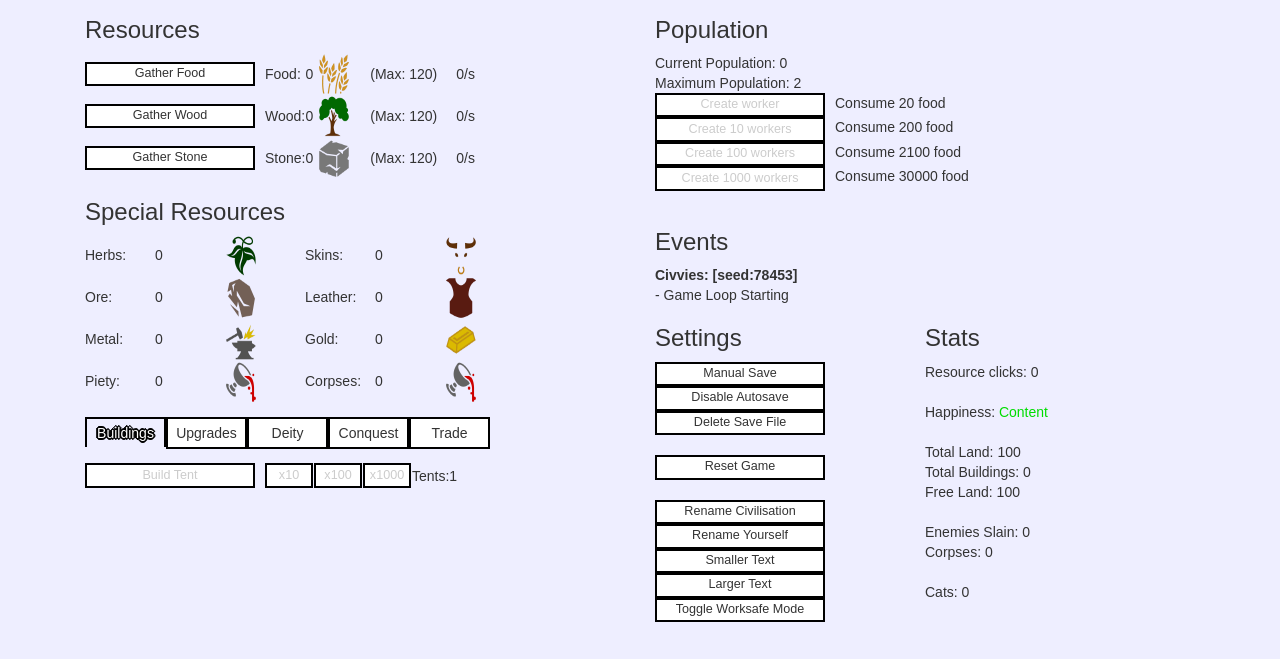
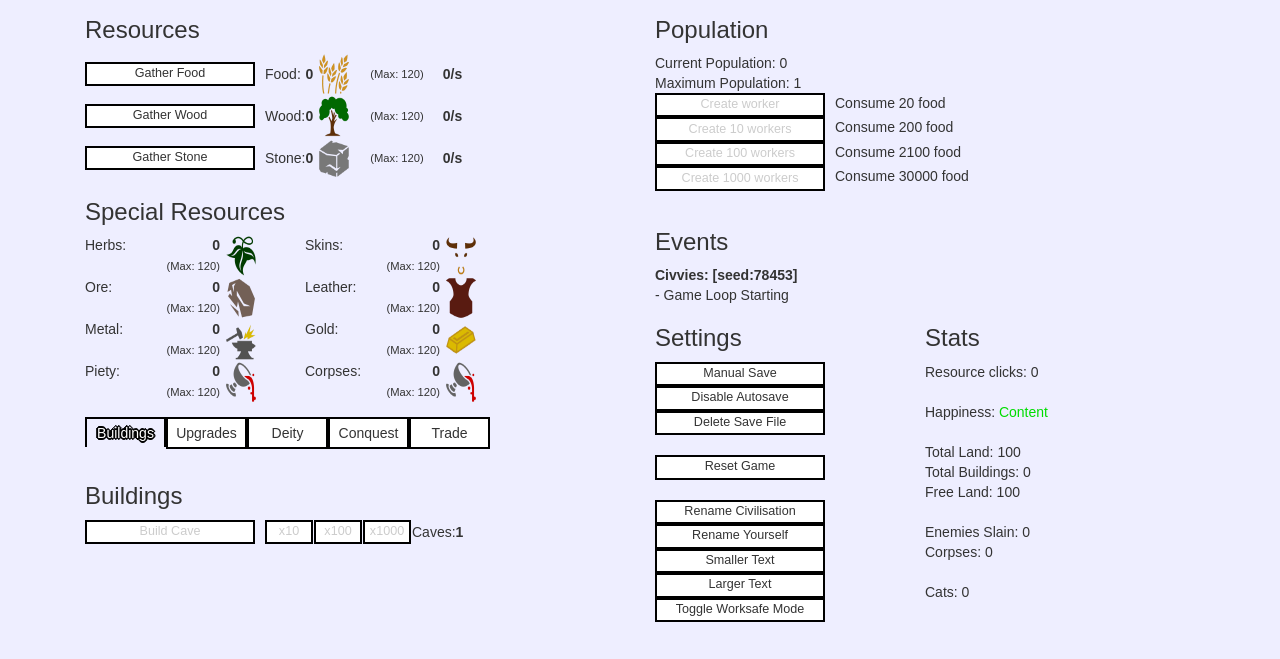
Before and after one commit to jaycrossler/civvies, a website: page examples/civclicker_library.html in a window 1280 px wide. Shown: the part 136-795 px from the top of the page. Drawn offline with Linux system fonts and the light colour scheme.

Commit message:
Fixed resource sizing and added a few buildings to make bootstrapping easier

```diff
--- a/css/civclicker_library.css
+++ b/css/civclicker_library.css
@@ -292,8 +292,14 @@ h3{
 	width:300px;
 }
 .number{
+    font-weight: bold;
 	text-align:right;
 	padding-right:5px;
+}
+.number_small {
+    text-align:right;
+   	padding-right:5px;
+    font-size: .8em;
 }
 .icon{
 	padding-right:10px;
--- a/js/civvies-game-display.js
+++ b/js/civvies-game-display.js
@@ -23,6 +23,7 @@
                 var times = resource.amount_from_click || 1;
                 var title = (times == 1) ? name : times + " " + Helpers.pluralize(name);
                 var description = _c.cost_benefits_text(game, resource, true, times);
+                var max = _c.getResourceMax(game, resource);
 
                 $('<button>')
                     .text('Gather ' + name)
@@ -47,9 +48,9 @@
                     .addClass('icon icon-lg')
                     .appendTo($td4);
                 resource.$max = $('<td>')
-                    .addClass('number')
+                    .addClass('number_small')
                     .attr('id', 'resource-max-' + resource.name)
-                    .text("(Max: " + game.game_options.storage_initial + ")")
+                    .text("(Max: " + max + ")")
                     .appendTo($tr);
                 resource.$rate = $('<td>')
                     .addClass('number net')
@@ -69,22 +70,35 @@
             if (resource.grouping == 2) {
                 var name = _.str.titleize(resource.title || resource.name);
                 var description = _c.cost_benefits_text(game, resource, false, 1);
+                var max = _c.getResourceMax(game, resource);
 
                 var $div = $('<div>')
                     .addClass('icon resource-holder')
                     .appendTo($pointers.secondary_resources);
                 $('<span>')
                     .text(name + ":")
+                    .css({verticalAlign:'top'})
+                    .appendTo($div);
+                var $holder = $('<span>')
+                    .css({display:'inline-block'})
                     .appendTo($div);
                 resource.$holder = $('<span>')
                     .attr('id', 'resource-' + resource.name)
+                    .addClass('number')
                     .text(0)
-                    .appendTo($div);
+                    .appendTo($holder);
+                resource.$max = $('<span>')
+                    .attr('id', 'resource-max-' + resource.name)
+                    .addClass('number_small')
+                    .text("(Max: " + max + ")")
+                    .appendTo($holder);
                 $('<img>')
                     .attr('src', resource.image)
+                    .css({verticalAlign:'top'})
                     .popover({title: name, content: description, trigger: 'hover', placement: 'right', html: false, container: $div})
                     .addClass('icon icon-lg')
                     .appendTo($div);
+
             }
         });
     }
@@ -94,7 +108,7 @@
         _.each(game.game_options.resources, function (resource) {
             if (resource.$holder) {
                 var res_data = game.data.resources[resource.name];
-                res_data = Helpers.abbreviateNumber(res_data);
+                res_data = Helpers.abbreviateNumber(res_data, false, true);
                 resource.$holder.text(res_data)
             }
 
@@ -106,7 +120,15 @@
 
             if (resource.$rate) {
                 var res_rate = Helpers.abbreviateNumber(rates[resource.name]) || 0;
-                resource.$rate.text(res_rate + "/s"); //TODO: Calculate if tick frequence not 1s
+                var rate_text;
+                if (res_rate < 0) {
+                    rate_text = '<span style="color:red">' + res_rate + '/s';
+                } else if (res_rate > 0) {
+                    rate_text = '<span style="color:green">+' + res_rate + '/s';
+                } else {
+                    rate_text = res_rate + '/s';
+                }
+                resource.$rate.html(rate_text); //TODO: Calculate if tick frequency not 1s
             }
         });
 
@@ -123,7 +145,6 @@
     function show_building_buttons(game) {
         $('<h3>')
             .text('Buildings')
-            .hide()
             .appendTo($pointers.building_list);
         var $table = $('<table>')
             .appendTo($pointers.building_list);
@@ -205,9 +226,9 @@
                 });
             }
         });
-        if (buildings_shown) {
-            $pointers.building_list.find('h3').show();
-        }
+//        if (buildings_shown) {
+//            $pointers.building_list.find('h3').show();
+//        }
     }
 
     //------------------------------------------
--- a/js/civvies-variables.js
+++ b/js/civvies-variables.js
@@ -5,9 +5,6 @@
         tick_time: 1000,
         autosave_every: 60,
         autosave: true,
-
-        //TODO: These should move to variables
-        storage_initial: 120,
 
         resources: [
             //Note: Grouping 1 is clickable by user to gather resources manually
@@ -21,33 +18,38 @@
 
             {name: 'leather', grouping: 2, image: '../images/civclicker/leather.png', notes: "Created by Tanners working in a Tannery"},
             {name: 'metal', grouping: 2, image: '../images/civclicker/metal.png', notes: "Created by Blacksmiths working in a Smithy"},
+
             {name: 'gold', grouping: 2, image: '../images/civclicker/gold.png', notes: "Created from trading goods with Traders"},
-
             {name: 'piety', grouping: 2, image: '../images/civclicker/piety.png', notes: "Created by Clerics working in a Temple"},
             {name: 'corpses', grouping: 2, image: '../images/civclicker/piety.png', notes: "Created when towns people die from starvation or fighting"},
+
+            //TODO: Haven't applied these yet
+            {name: 'healing', grouping: 3, image: '../images/civclicker/piety.png', notes: "Created by Clerics and Apothecaries"},
             {name: 'wonder', grouping: 3, image: '../images/civclicker/piety.png', notes: "Created by Labourers working on a Wonder"}
         ],
         buildings: [
-            {name: 'tent', type: 'home', costs: {skins: 2, wood: 2}, population_supports: 2, initial: 1},
+            {name: 'cave', type: 'home', costs: {wood: 2, food:1, stone:1}, population_supports: 1, initial: 1},
+            {name: 'tent', type: 'home', costs: {skins: 2, wood: 2}, population_supports: 2},
+            {name: 'hovel', type: 'home', costs: {food: 15, wood: 20, stone:5}, population_supports: 3},
             {name: 'hut', type: 'home', costs: {skins: 1, wood: 20}, population_supports: 4},
-            {name: 'cottage', type: 'home', costs: {stone: 30, wood: 10}, population_supports: 6},
-            {name: 'house', type: 'home', costs: {stone: 70, wood: 30}, population_supports: 10},
-            {name: 'mansion', type: 'home', costs: {stone: 200, wood: 200, leather: 20}, population_supports: 20},
+            {name: 'cottage', type: 'home', costs: {stone: 30, wood: 10}, population_supports: 6, upgrades: {harvesting: true}},
+            {name: 'house', type: 'home', costs: {stone: 70, wood: 30}, population_supports: 10, upgrades: {masonry: true}},
+            {name: 'mansion', type: 'home', costs: {stone: 200, wood: 200, leather: 20}, population_supports: 20, upgrades: {architecture: true}},
 
-            {name: 'barn', type: 'storage', costs: {wood: 100}, supports: {food: 100}, notes: "Increase the food you can store"},
-            {name: 'woodstock', type: 'storage', costs: {wood: 100}, supports: {wood: 100}, notes: "Increase the wood you can store"},
-            {name: 'stonestock', type: 'storage', costs: {wood: 100}, supports: {stone: 100}, notes: "Increase the stone you can store"},
+            {name: 'barn', type: 'storage', costs: {wood: 100}, supports: {food: 100, herbs: 1000}, upgrades: {harvesting: true}, notes: "Increase the food you can store"},
+            {name: 'woodstock', type: 'storage', costs: {wood: 100}, supports: {wood: 100, skins: 1000, leather:100}, notes: "Increase the wood you can store"},
+            {name: 'stonestock', type: 'storage', costs: {wood: 100}, supports: {stone: 100, ore: 1000, metal:100}, upgrades: {prospecting: true}, notes: "Increase the stone you can store"},
 
             {name: 'tannery', type: 'business', costs: {wood: 30, stone: 70, skins: 2}, supports: {tanners: 2}, upgrades: {skinning: true}},
             {name: 'smithy', type: 'business', costs: {wood: 30, stone: 70, ore: 2}, supports: {blacksmiths: 2}, upgrades: {prospecting: true}},
             {name: 'apothecary', type: 'business', costs: {wood: 30, stone: 70, herbs: 2}, supports: {apothecaries: 2}, upgrades: {harvesting: true}},
-            {name: 'temple', type: 'business', costs: {wood: 30, stone: 120, herbs: 10}, supports: {clerics: 1}, upgrades:{masonry:true}},
-            {name: 'barracks', type: 'business', costs: {food: 20, wood: 60, stone: 120}, supports: {soldiers: 5}, upgrades: {weaponry: true, masonry:true}},
+            {name: 'temple', type: 'business', costs: {wood: 30, stone: 120, herbs: 10}, supports: {clerics: 1, piety:2000, gold:5}, upgrades:{masonry:true}},
+            {name: 'barracks', type: 'business', costs: {food: 20, wood: 60, stone: 120}, supports: {soldiers: 5, gold:2}, upgrades: {weaponry: true, masonry:true}},
             {name: 'stable', type: 'business', costs: {food: 60, wood: 60, stone: 120, leather: 10}, supports: {cavalry: 5}, upgrades: {horseback: true}},
 
             {name: 'mill', type: 'upgrade', costs: {wood: 100, stone: 100}, options: {food_efficiency: .1}, upgrades: {wheel: true}, notes: "Improves Farming Efficiency"},
             {name: 'graveyard', type: 'upgrade', costs: {wood: 50, stone: 200, herbs: 50}, options: {grave_spot: 100}, notes: "Increases Grave Plots", upgrades:{writing:true}}, //TODO: Should graves be a resource?
-            {name: 'fortification', type: 'upgrade', costs: {stone: 100}, options: {defense_improvement: 5}, notes: "Improves Defenses", upgrades:{codeoflaws:true, palisade:true}},
+            {name: 'fortification', type: 'upgrade', costs: {stone: 100}, options: {defense_improvement: 5}, supports: {gold:10}, notes: "Improves Defenses", upgrades:{codeoflaws:true, palisade:true}},
 
             {name: 'battleAltar', title: "Battle Altar", type: 'altar', costs: {devotion: 1, stone: 200, metal: 50, piety: 200}, upgrades:{deity:true}},
             {name: 'fieldsAltar', title: "Fields Altar", type: 'altar', costs: {devotion: 1, food: 500, wood: 500, stone: 200, piety: 200}, upgrades:{deity:true}},
@@ -57,24 +59,26 @@
         populations: [
             {name: 'unemployed', title: 'Unemployed Worker', type: 'basic', notes: "Unassigned Workers that eat up food", unassignable: true, cull_order: 2},
             {name: 'sick', type: 'basic', notes: "Sick workers that need medical help", unassignable: true, cull_order: 1},
+
             {name: 'farmers', type: 'basic', produces: {food: "farmers"}, doesnt_require_office: true, cull_order: 10},
-            {name: 'woodcutters', type: 'basic', produces: {wood: 1}, doesnt_require_office: true, cull_order: 9},
-            {name: 'miners', type: 'basic', produces: {stone: 1}, doesnt_require_office: true},
+            {name: 'woodcutters', type: 'basic', produces: {wood: "woodcutters"}, doesnt_require_office: true, cull_order: 9},
+            {name: 'miners', type: 'basic', produces: {stone: "miners"}, doesnt_require_office: true},
 
-            {name: 'tanners', type: 'medieval', consumes: {skins: 1}, produces: {leather: 1}},
-            {name: 'blacksmiths', type: 'medieval', consumes: {ore: 1}, produces: {metal: 1}},
-            {name: 'apothecaries', type: 'medieval', consumes: {herbs: 1}, supports: {healing: 1}},
-            {name: 'clerics', type: 'medieval', consumes: {food: 2, herbs: 1}, supports: {healing: .1, burying: 5}, produces: {piety: 1}, cull_order: 6},
+            {name: 'tanners', type: 'medieval', consumes: {skins: 1}, produces: {leather: "tanners"}},
+            {name: 'blacksmiths', type: 'medieval', consumes: {ore: 1}, produces: {metal: "blacksmiths"}},
+            {name: 'apothecaries', type: 'medieval', consumes: {herbs: 1}, supports: {healing: "apothecaries"}},
+            {name: 'clerics', type: 'medieval', consumes: {food: 2, herbs: 1}, supports: {healing: .1, burying: 5}, produces: {piety: "clerics"}, cull_order: 6},
             {name: 'labourers', type: 'medieval', consumes: {herbs: 10, leather: 10, metal: 10, piety: 10}, produces: {wonder: 1}, cull_order: 2},
 
             {name: 'cats', type: 'mystical', cull_order: 11},  //TODO: What makes cats?
             {name: 'zombies', type: 'mystical', costs: {corpses: 1}, doesnt_consume_food: true},
 
-            {name: 'soldiers', type: 'warfare', consumes: {food: 2}, supports: {battle: 1.5}, upgrades: {weaponry: true}, cull_order: 8},
-            {name: 'cavalry', type: 'warfare', consumes: {food: 1, herbs: 1}, supports: {battle: 2}, upgrades: {horseback: true}, cull_order: 7},
-            {name: 'siege', type: 'warfare', costs: {metal: 10, wood: 100}, supports: {battle: 5}, upgrades: {construction: true, mathematics:true}, doesnt_require_office: true, doesnt_consume_food: true}
+            {name: 'soldiers', type: 'warfare', consumes: {food: 2}, supports: {battle: "soldiers"}, upgrades: {weaponry: true}, cull_order: 8},
+            {name: 'cavalry', type: 'warfare', consumes: {food: 1, herbs: 1}, supports: {battle: "cavalry"}, upgrades: {horseback: true}, cull_order: 7},
+            {name: 'siege', type: 'warfare', costs: {metal: 10, wood: 100}, supports: {battle: .1}, upgrades: {construction: true, mathematics:true}, doesnt_require_office: true, doesnt_consume_food: true}
         ],
         variables: [
+            {name: "storageInitial", value: 120},
             {name: "happiness", value: 1},
             {name: "farmers", value: 1.2},
             {name: "pestBonus", value: 0},
--- a/js/helpers.js
+++ b/js/helpers.js
@@ -151,8 +151,11 @@ Helpers.expandExponential = function (value) {
         return value;
     }
 };
-Helpers.abbreviateNumber = function (value, useLongSuffixes) {
+Helpers.abbreviateNumber = function (value, useLongSuffixes, hide_decimals) {
     //Modified From: http://stackoverflow.com/questions/10599933/convert-long-number-into-abbreviated-string-in-javascript-with-a-special-shortn
+    if (hide_decimals && value < 1000000) {
+        value = parseInt(value);
+    }
     var newValue = value;
     if (value >= 10000) {
         value = Helpers.expandExponential(value);
```
Also changed, not shown: js/civvies-game-functions.js (+5 -5 lines), js/civvies-game-loop.js (+15 -5 lines), build/civvies-0.0.1.js, build/civvies.min.js, 1 other file.
